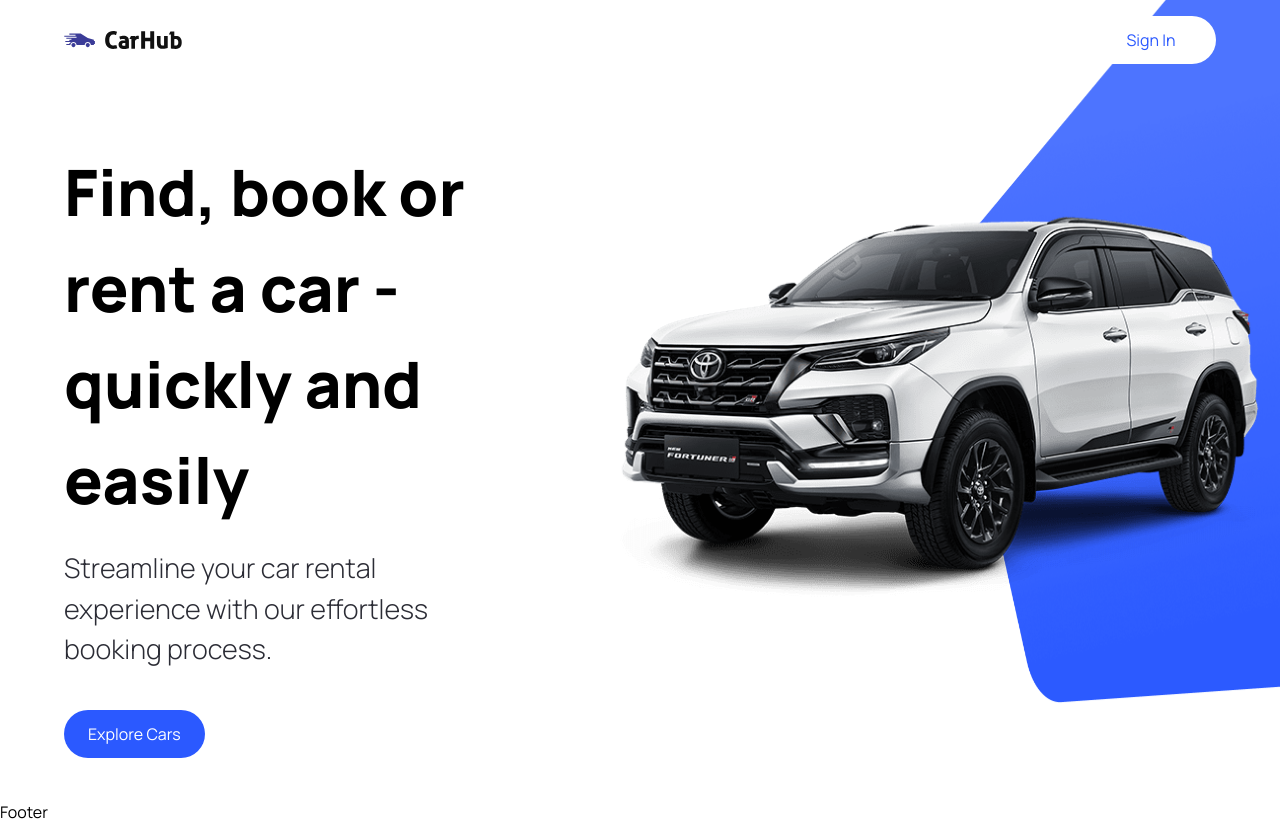
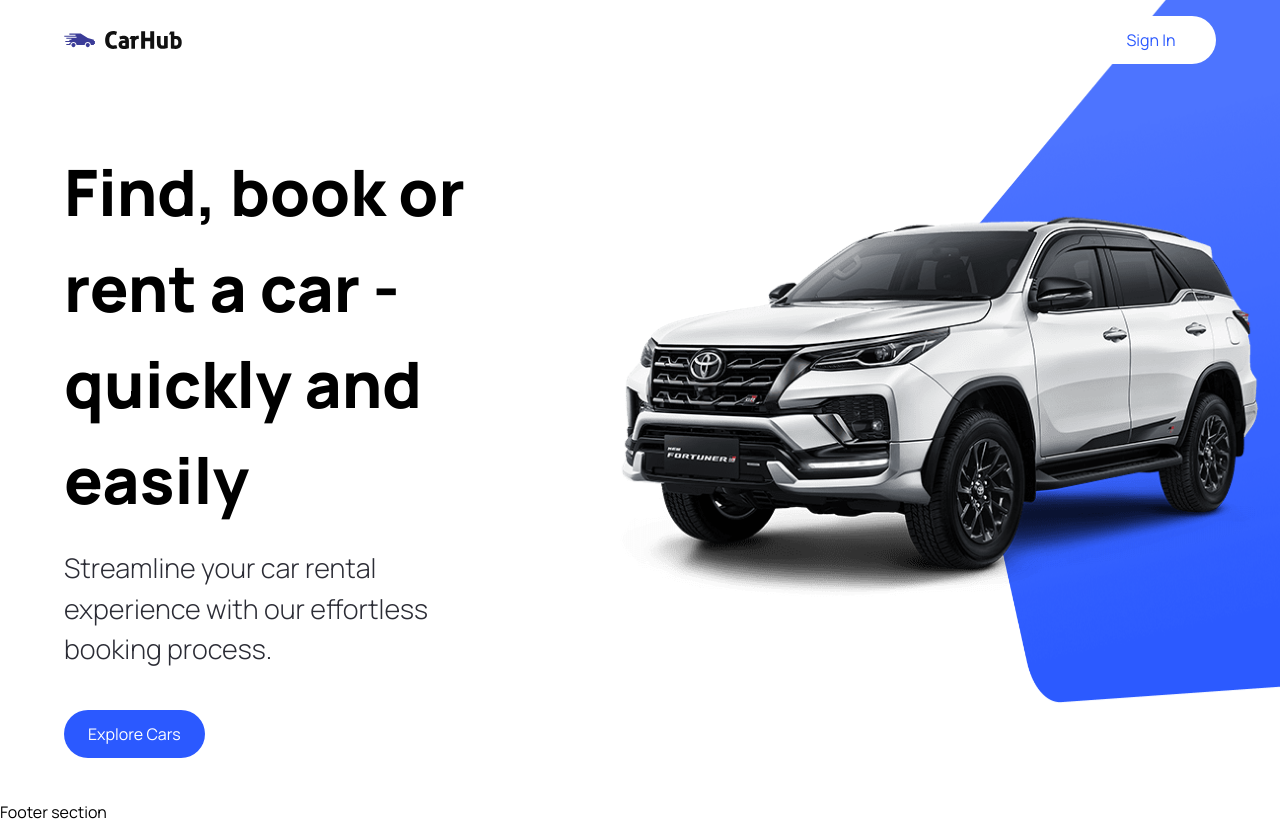
Before and after one commit to MIRNOMAN/car_showcase, a Next.js app: page / in a window 1280 px wide. Built offline with nearby package versions, Linux system fonts and the light colour scheme.

Commit message:
create a navbar section

```diff
--- a/components/Footer.tsx
+++ b/components/Footer.tsx
@@ -2,7 +2,10 @@ import React from 'react'
 
 const Footer = () => {
   return (
-    <div>Footer</div>
+    <div>
+   <h1>Footer section</h1>
+    </div>
+
   )
 }
 
```
